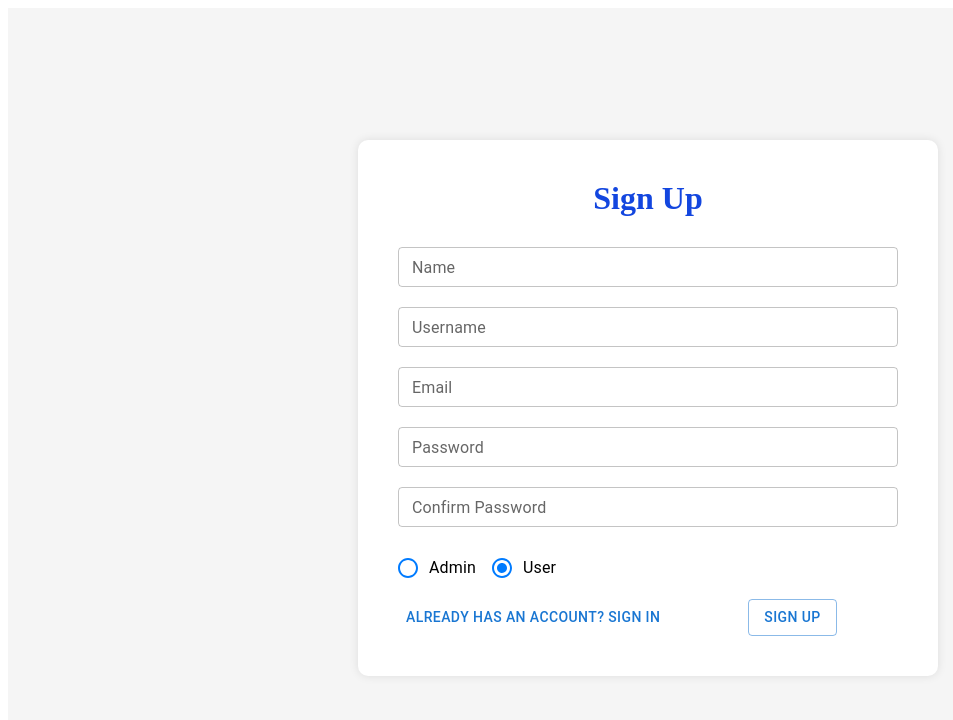
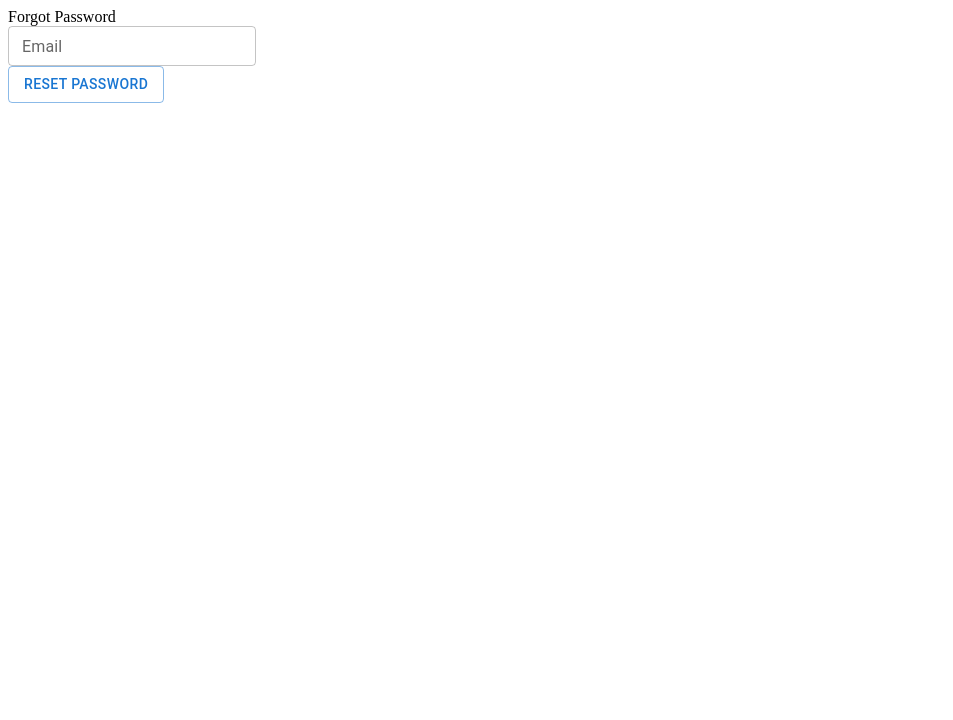
Before and after one commit to MrMarga/EmployeeManagementSystem.Web, a React (Vite) app in the folder frontend-app/: page /forgot-password in a window 1280 px wide. Before the commit this address led to /. Shown: the top 720 px of the page, without its empty margins (0-953 px from the left). Built offline with nearby package versions, Linux system fonts and the light colour scheme.

Commit message:
ForgotPassword API added

```diff
--- a/frontend-app/src/App.jsx
+++ b/frontend-app/src/App.jsx
@@ -11,6 +11,8 @@ import HomePage from "./Component/HomePage";
 import AddEmployee from "./Component/AddEmployee";
 import UpdateEmployee from "./Component/UpdateEmployee";
 import ProtectedRoute from "./Component/ProtectedRoute";
+import TrendsPage from "./Component/TrendsPage";
+import ForgotPassword from "./Component/ForgetPassword";
 
 function App() {
   return (
@@ -19,6 +21,7 @@ function App() {
         <Routes>
           <Route path="/" element={<SignUp />} />
           <Route path="/login" element={<Login />} />
+          <Route path="/forgot-password" element={<ForgotPassword />} />
           <Route
             path="/homePage"
             element={<ProtectedRoute element={<HomePage />} />}
@@ -31,6 +34,10 @@ function App() {
             path="/updateEmployee/:id"
             element={<ProtectedRoute element={<UpdateEmployee />} />}
           />
+          <Route
+            path="/trendsPage"
+            element={<ProtectedRoute element={<TrendsPage />} />}
+          />
           <Route path="*" element={<Navigate to="/" />} />
         </Routes>
       </Router>
--- /dev/null
+++ b/frontend-app/src/Component/ForgetPassword.jsx
@@ -0,0 +1,71 @@
+import React, { useState } from "react";
+import { TextField, Button, Stack, Typography } from "@mui/material";
+import AuthServices from "../Services/AuthServices";
+import { useNavigate } from "react-router-dom";
+
+const authService = new AuthServices();
+
+const ForgotPassword = () => {
+  const [email, setEmail] = useState("");
+  const [emailFlag, setEmailFlag] = useState(false);
+  const [resetToken, setResetToken] = useState("");
+  const [message, setMessage] = useState("");
+
+  const handleEmailChange = (e) => {
+    setEmail(e.target.value);
+  };
+
+  const handleResetPassword = async (e) => {
+    e.preventDefault();
+    setEmailFlag(email === "");
+    if (email !== "") {
+      try {
+        const response = await authService.ForgotPassword({ email });
+        if (response.data.resetToken) {
+          console.log("Password reset email sent successfully!");
+          setResetToken(response.data.resetToken);
+          setMessage(response.data.message);
+        } else {
+          console.log("Error:", response.data.message);
+        }
+      } catch (error) {
+        console.error("Error during password reset:", error);
+      }
+    }
+  };
+
+  return (
+    <div className="forgot-password-container">
+      <div className="forgot-password-subContainer">
+        <div className="Header">Forgot Password</div>
+        <div className="Body">
+          <form onSubmit={handleResetPassword}>
+            <TextField
+              error={emailFlag}
+              name="Email"
+              className="TextField"
+              label="Email"
+              variant="outlined"
+              size="small"
+              value={email}
+              onChange={handleEmailChange}
+            />
+            <Stack spacing={2} direction="row">
+              <Button type="submit" variant="outlined">
+                Reset Password
+              </Button>
+            </Stack>
+          </form>
+          {resetToken && (
+            <div>
+              <Typography variant="body1">Reset Token: {resetToken}</Typography>
+              <Typography variant="body1">{message}</Typography>
+            </div>
+          )}
+        </div>
+      </div>
+    </div>
+  );
+};
+
+export default ForgotPassword;
--- a/frontend-app/src/Component/Login.jsx
+++ b/frontend-app/src/Component/Login.jsx
@@ -41,6 +41,10 @@ const Login = () => {
 
   const AccountAlready = (e) => {
     navigate("/");
+  };
+
+  const handleForgotPassword = () => {
+    navigate("/forgot-password");
   };
 
   const handleSubmit = async (e) => {
@@ -133,7 +137,9 @@ const Login = () => {
                 <Button variant="text" onClick={AccountAlready}>
                   Create a New account
                 </Button>
-
+                <Button variant="text" onClick={handleForgotPassword}>
+                  Forgot Password?
+                </Button>
                 <Button type="submit" variant="outlined">
                   Login
                 </Button>
--- /dev/null
+++ b/frontend-app/src/Component/TrendsPage.jsx
@@ -0,0 +1,31 @@
+import React, { useEffect, useState } from "react";
+import axios from "axios";
+
+const TrendsPage = () => {
+  const [blogs, setBlogs] = useState([]);
+  const [loading, setLoading] = useState(true);
+
+  if (loading) {
+    return <div>Loading...</div>;
+  }
+
+  return (
+    <div>
+      <h1>Trending Developer Blogs</h1>
+      <div className="blogs-container">
+        {blogs.map((blog, index) => (
+          <div key={index} className="blog-card">
+            <h2>{blog.title}</h2>
+            <p>by {blog.author}</p>
+            <p>{blog.summary}</p>
+            <a href={blog.url} target="_blank" rel="noopener noreferrer">
+              Read more
+            </a>
+          </div>
+        ))}
+      </div>
+    </div>
+  );
+};
+
+export default TrendsPage;
--- a/frontend-app/src/Configurations/Configuration.jsx
+++ b/frontend-app/src/Configurations/Configuration.jsx
@@ -2,6 +2,7 @@ const Configuration = {
   SignUp: "https://localhost:7298/api/Auth/signup",
   Login: "https://localhost:7298/api/Auth/login",
   Logout: "https://localhost:7298/api/Auth/logout",
+  ForgotPassword: "https://localhost:7298/api/Auth/forgot-password",
 
   //-----------------------EmployeeCRUD-----------------//
 
--- a/frontend-app/src/Services/AuthServices.jsx
+++ b/frontend-app/src/Services/AuthServices.jsx
@@ -21,4 +21,10 @@ export default class AuthServices {
       withCredentials: true,
     });
   }
+
+  ForgotPassword(data) {
+    return axiosServices.post(Configuration.ForgotPassword, data, {
+      withCredentials: true,
+    });
+  }
 }
```
